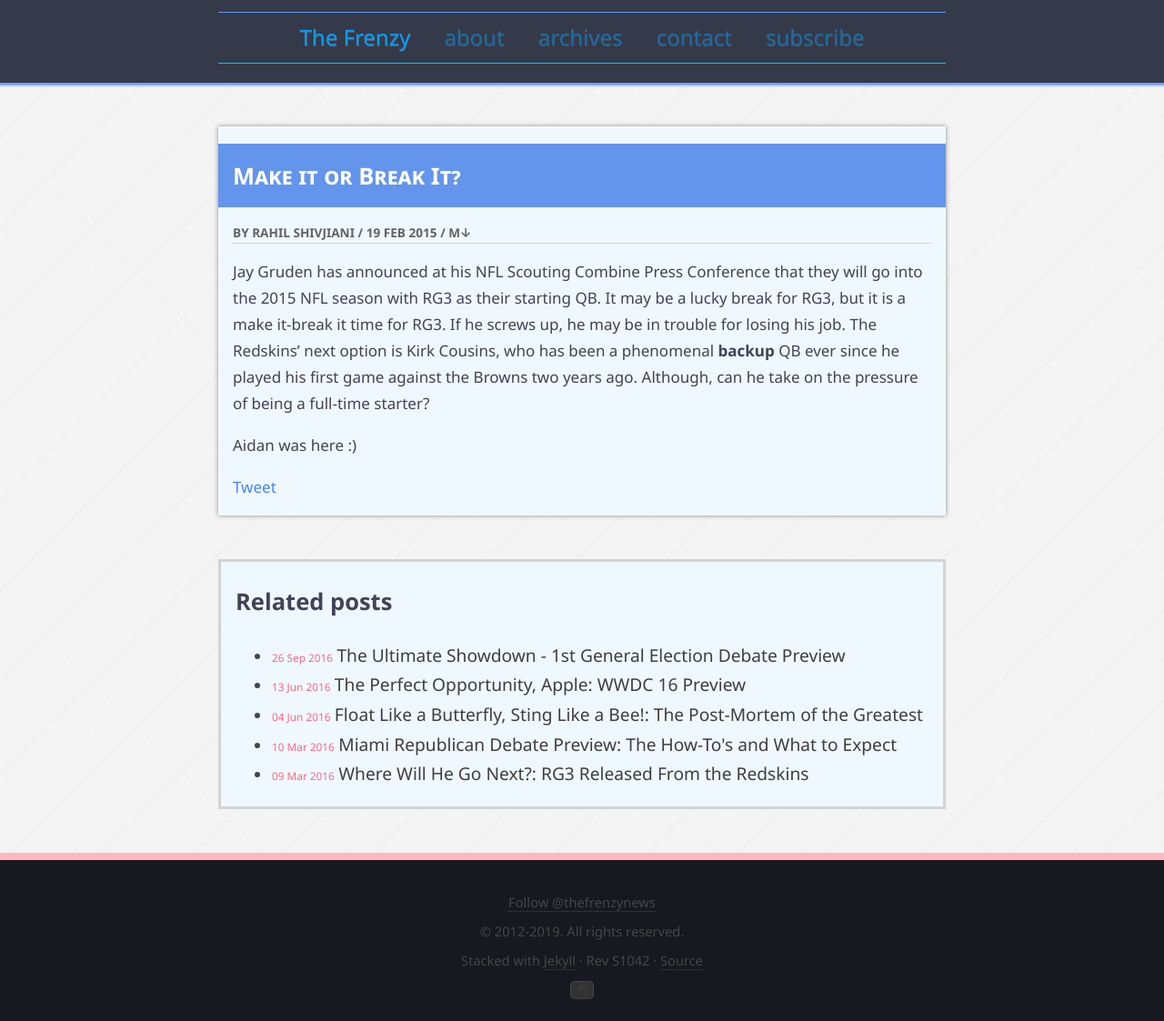
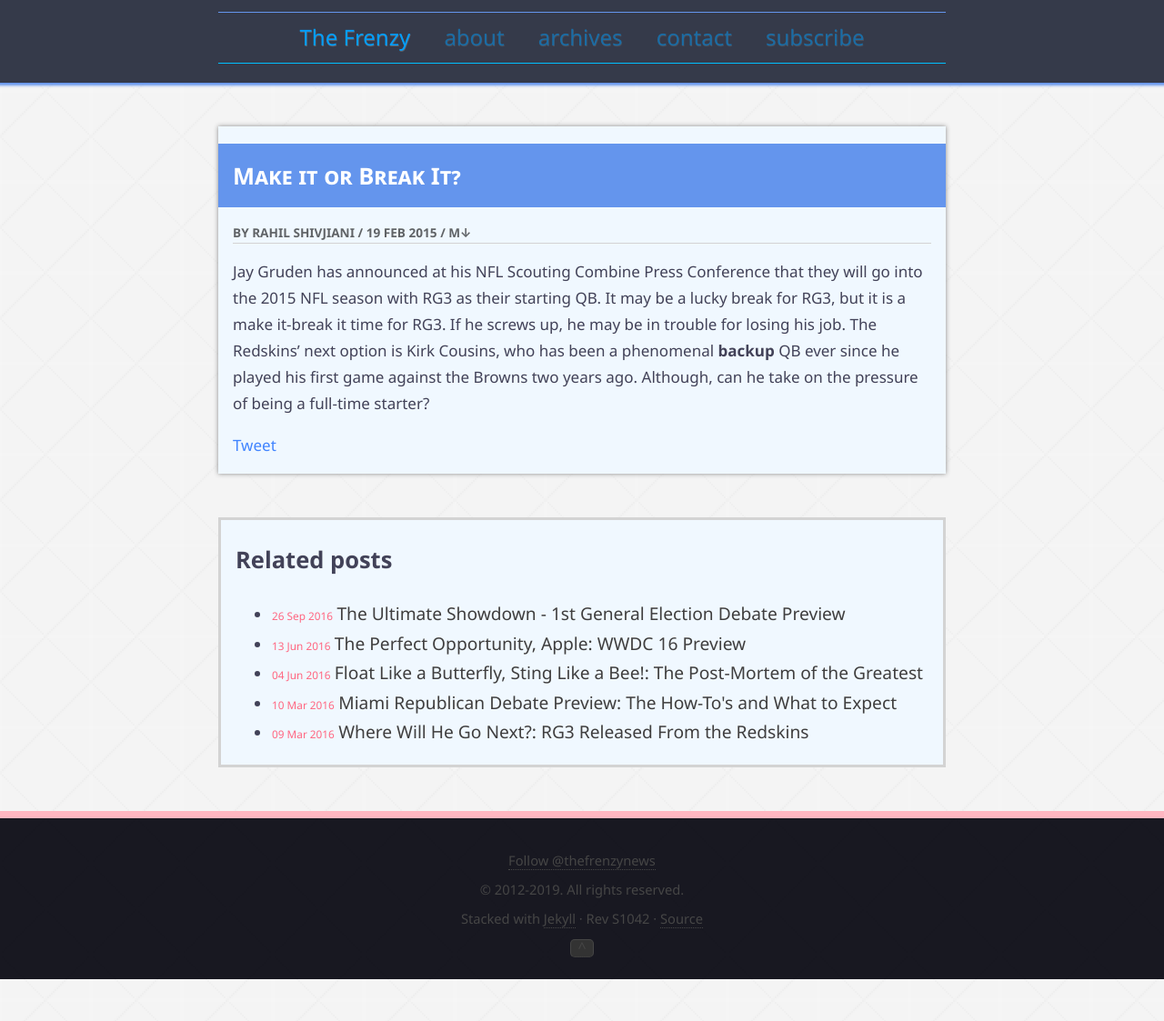
Before and after one commit to rshivjiani/rshivjiani.github.io, a Jekyll site: the page built from _posts/2015-02-19-rg3-make-it-or-break-it.md, in a window 1280 px wide. Shown: the whole page at 91% size. Built offline with Jekyll 4.4.1, drawn with Linux system fonts in a browser that asks for light colours; comment, search, counter and statistics services are not loaded; after the commit the page ends 1077 px from its top, so only the background shows below that.

Commit message:
Update 2015-02-19-rg3-make-it-or-break-it.md

```diff
--- a/_posts/2015-02-19-rg3-make-it-or-break-it.md
+++ b/_posts/2015-02-19-rg3-make-it-or-break-it.md
@@ -5,5 +5,3 @@ category: sports
 ---
 
 Jay Gruden has announced at his NFL Scouting Combine Press Conference that they will go into the 2015 NFL season with RG3 as their starting QB. It may be a lucky break for RG3, but it is a make it-break it time for RG3. If he screws up, he may be in trouble for losing his job. The Redskins’ next option is Kirk Cousins, who has been a phenomenal **backup** QB ever since he played his first game against the Browns two years ago. Although, can he take on the pressure of being a full-time starter?
-
-Aidan was here :)
```
